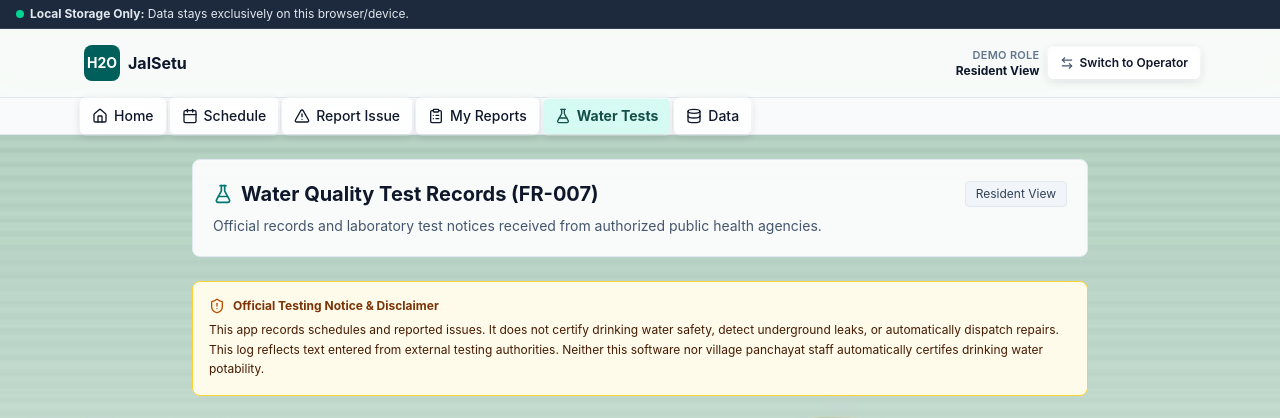
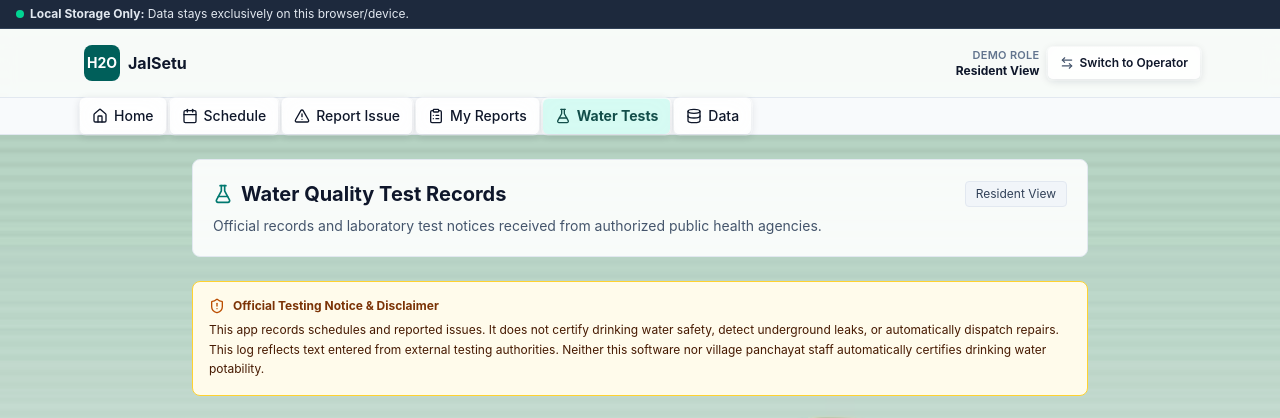
Before and after one commit to zaidansheikh180-gif/innovex-hackathon-, a React (Vite) app: page / in a window 1280 px wide. Both pictures are taken after a click on the button "Water Tests". Shown: the top 418 px of the page. Built offline with nearby package versions, Linux system fonts and the light colour scheme.

Commit message:
Clean-start copy, empty reset wording, JalSetu naming, test updates

```diff
--- a/src/pages/WaterTestsScreen.tsx
+++ b/src/pages/WaterTestsScreen.tsx
@@ -109,7 +109,7 @@ export const WaterTestsScreen: React.FC<WaterTestsScreenProps> = ({ db, currentR
         <div className="flex flex-wrap items-center justify-between gap-2">
           <h1 className="text-xl font-bold text-slate-900 flex items-center gap-2">
             <FlaskConical className="w-5 h-5 text-teal-700" />
-            <span>Water Quality Test Records (FR-007)</span>
+            <span>Water Quality Test Records</span>
           </h1>
           <span className="text-xs px-2.5 py-1 bg-slate-100 text-slate-700 rounded border border-slate-200">
             {currentRole === 'operator' ? 'Operator View' : 'Resident View'}
@@ -128,7 +128,7 @@ export const WaterTestsScreen: React.FC<WaterTestsScreenProps> = ({ db, currentR
         </div>
         <p className="leading-relaxed">
           {PLACEHOLDERS.disclaimers.safetyNotice} This log reflects text entered from external testing
-          authorities. Neither this software nor village panchayat staff automatically certifes drinking water
+          authorities. Neither this software nor village panchayat staff automatically certifies drinking water
           potability.
         </p>
       </div>
```
